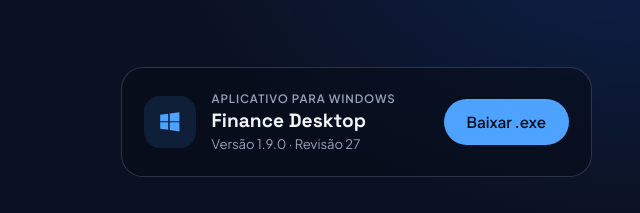
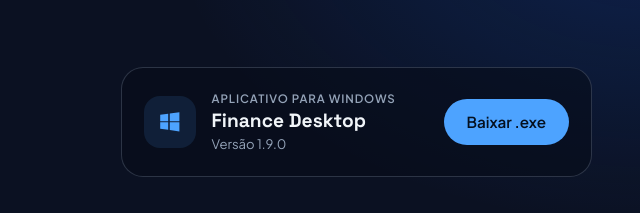
Before and after one commit to patrickvca/FinanceApp-legal, a plain HTML site: page index.html in a window 1280 px wide. Shown: the part 7680-7893 px from the top of the page, 563-1203 px from the left. Drawn offline with Linux system fonts and the light colour scheme.

Commit message:
style: show only app version on landing page

```diff
--- a/index.html
+++ b/index.html
@@ -404,7 +404,7 @@
               <div>
                 <small>Aplicativo para Windows</small>
                 <strong>Finance Desktop</strong>
-                <span>Versão 1.9.0 · Revisão 27</span>
+                <span>Versão 1.9.0</span>
               </div>
               <a class="btn btn-primary" href="https://github.com/patrickvca/FinanceApp-legal/releases/download/v1.9.0-windows.27/Finance-Setup.exe">Baixar .exe</a>
             </div>
```
